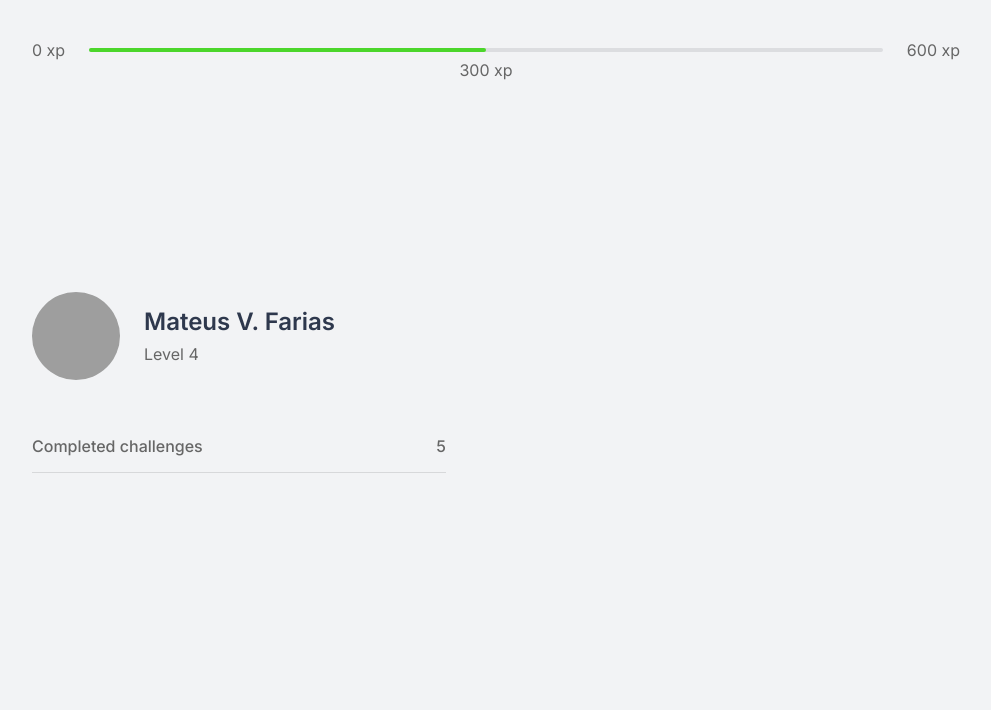
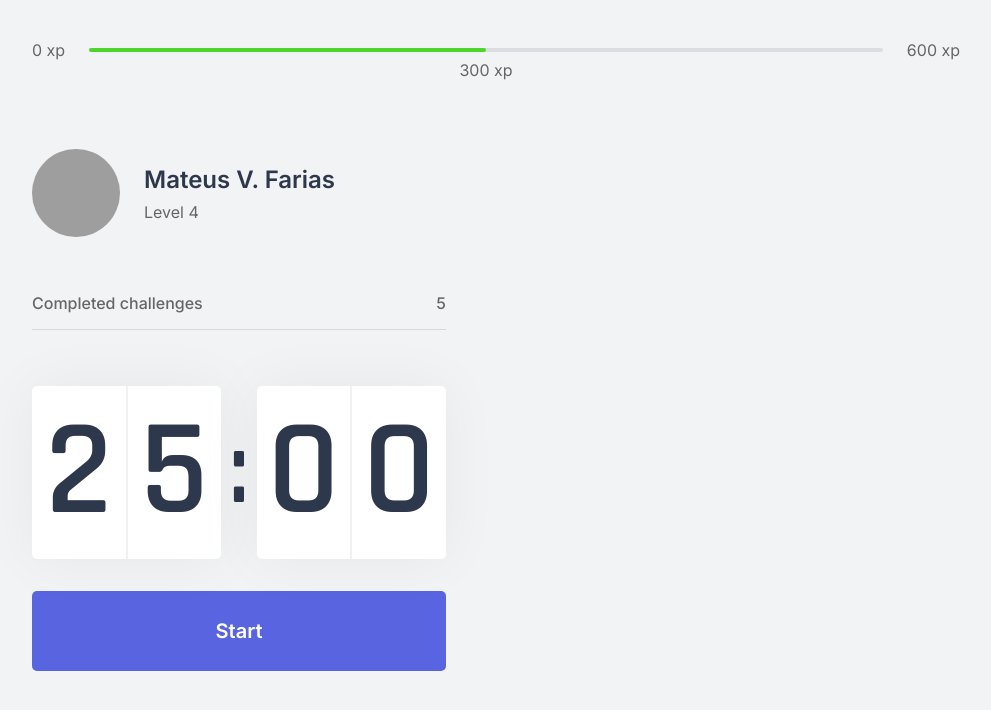
Before and after one commit to fariasmateuss/move.it, a Next.js app: page / in a window 1280 px wide. Shown: the top 710 px of the page, without its empty margins (144-1135 px from the left). Built offline with nearby package versions, Linux system fonts and the light colour scheme; grey boxes are pictures that could not be loaded.

Commit message:
feat: create countdown component

```diff
--- /dev/null
+++ b/src/components/Countdown.tsx
@@ -0,0 +1,23 @@
+import styles from '../styles/Components/Countdown.module.css';
+
+export function Countdown(): JSX.Element {
+  return (
+    <div>
+      <div className={styles.countdownContainer}>
+        <div>
+          <span>2</span>
+          <span>5</span>
+        </div>
+        <span>:</span>
+        <div>
+          <span>0</span>
+          <span>0</span>
+        </div>
+      </div>
+
+      <button type="button" className={styles.countdownButton}>
+        Start
+      </button>
+    </div>
+  );
+}
--- a/src/pages/index.tsx
+++ b/src/pages/index.tsx
@@ -1,4 +1,6 @@
+import Head from 'next/head';
 import { CompletedChallenges } from '../components/CompletedChallenges';
+import { Countdown } from '../components/Countdown';
 import { ExperienceBar } from '../components/ExperienceBar';
 import { Profile } from '../components/Profile';
 
@@ -6,6 +8,11 @@
 
 export default function Home(): JSX.Element {
   return (
+    <main>
+      <Head>
+        <title>Homapage | Move.it</title>
+      </Head>
+
       <div className={styles.container}>
         <ExperienceBar />
 
@@ -13,10 +20,12 @@
           <div>
             <Profile />
             <CompletedChallenges />
+            <Countdown />
           </div>
 
           <div />
         </section>
       </div>
+    </main>
   );
 }
--- /dev/null
+++ b/src/styles/Components/Countdown.module.css
@@ -0,0 +1,64 @@
+.countdownContainer {
+  display: flex;
+  align-items: center;
+  font-family: Rajdhani;
+  font-weight: 600;
+  color: var(--title);
+}
+
+.countdownContainer > div {
+  flex: 1;
+
+  display: flex;
+  align-items: center;
+  justify-content: space-evenly;
+
+  background: var(--white);
+  box-shadow: 0 0 60px rgba(0, 0, 0, 0.05);
+  border-radius: 5px;
+  font-size: 8.5rem;
+  text-align: center;
+}
+
+.countdownContainer > div span {
+  flex: 1;
+}
+
+.countdownContainer > div span:first-child {
+  border-right: 1px solid #f0f1f3;
+}
+
+.countdownContainer > div span:last-child {
+  border-left: 1px solid #f0f1f3;
+}
+
+.countdownContainer > span {
+  font-size: 6.25rem;
+  margin: 0 0.5rem;
+}
+
+.countdownButton {
+  width: 100%;
+  height: 5rem;
+
+  margin-top: 2rem;
+
+  display: flex;
+  align-items: center;
+  justify-content: center;
+
+  border: 0;
+  border-radius: 5px;
+
+  background: var(--blue);
+  color: var(--white);
+
+  font-size: 1.25rem;
+  font-weight: 600;
+
+  transition: background-color 0.2s;
+}
+
+.countdownButton:hover {
+  background: var(--blue-dark);
+}
```
Lines whose indentation alone changed are shown as unchanged.
